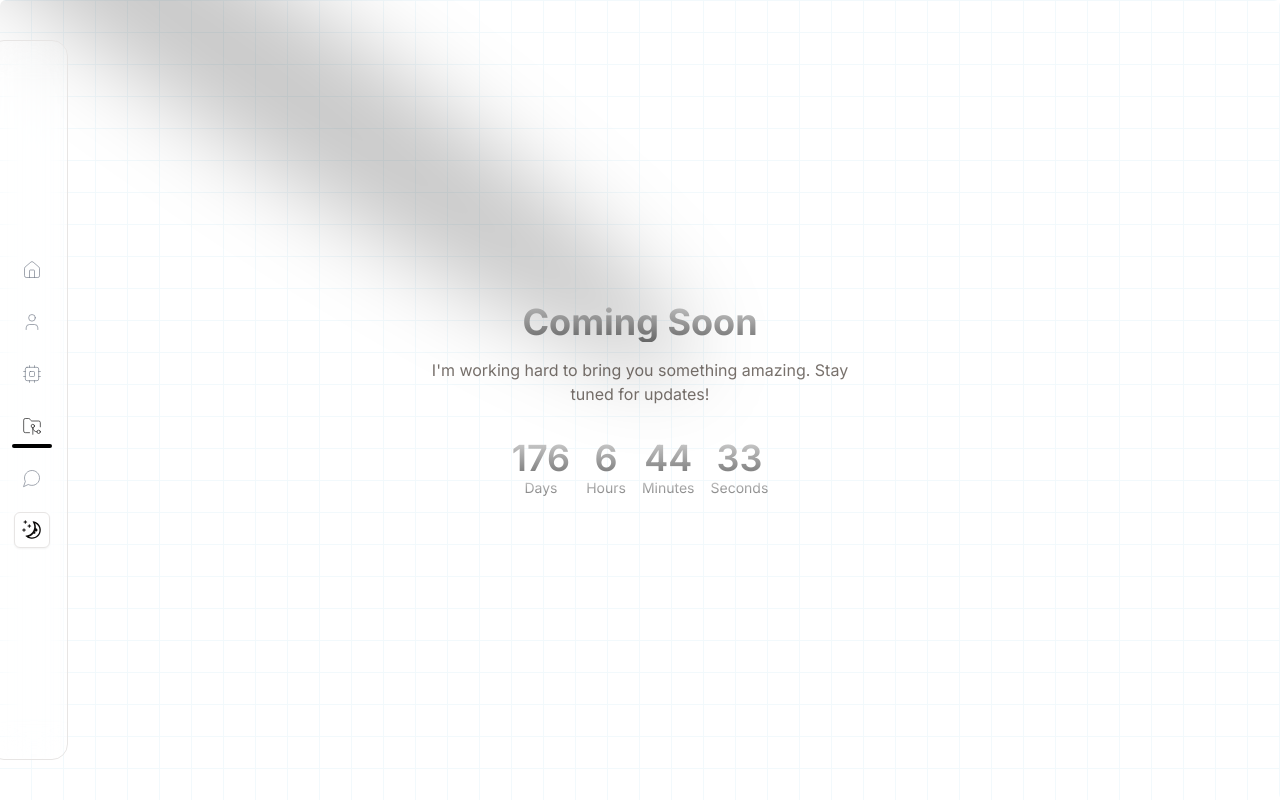
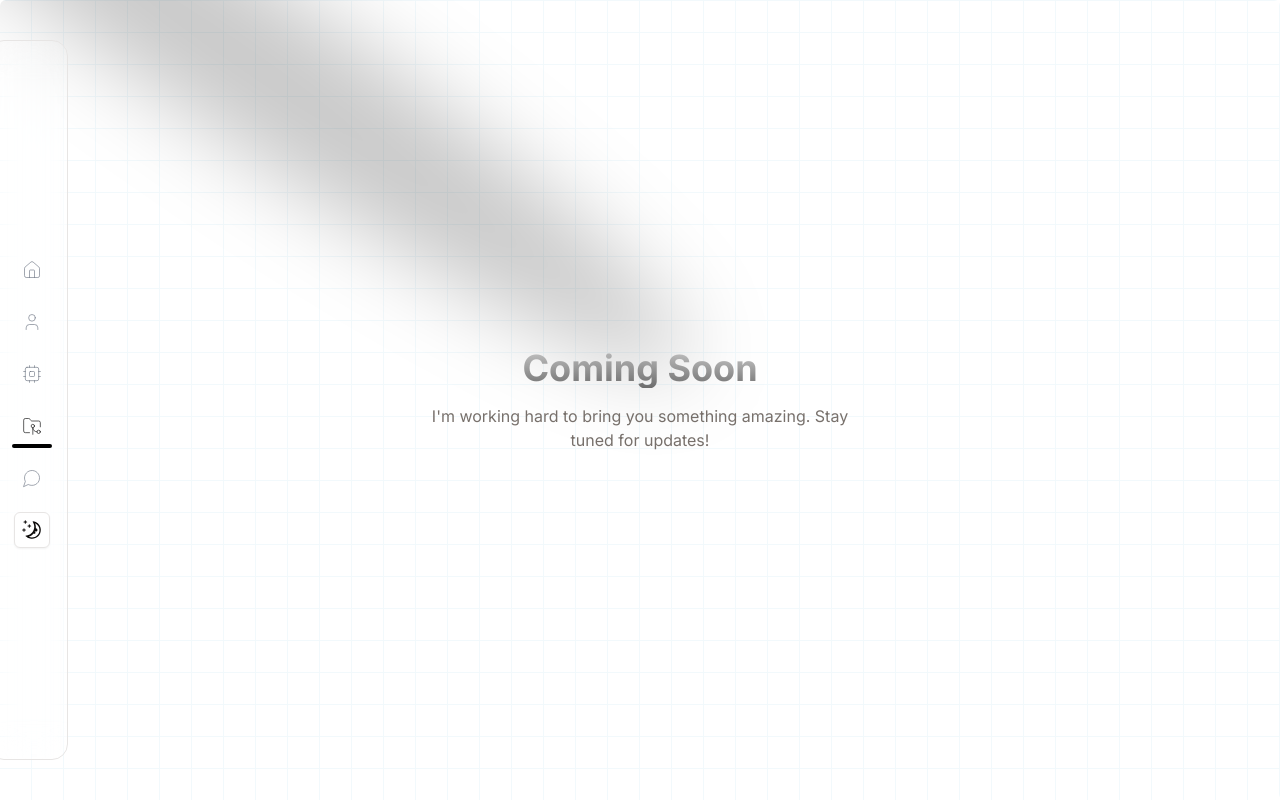
Before and after one commit to yassir-jeraidi/portfolio, a Next.js app: page /projects in a window 1280 px wide. Built offline with nearby package versions, Linux system fonts and the light colour scheme.

Commit message:
change project ui (comming soon)

```diff
--- a/src/components/projects.tsx
+++ b/src/components/projects.tsx
@@ -1,24 +1,5 @@
-"use client"
-import {useEffect, useState} from "react";
+export default function Projects() {
 
-export default function Projects() {
-    const [days, setDays] = useState(0)
-    const [hours, setHours] = useState(0)
-    const [minutes, setMinutes] = useState(0)
-    const [seconds, setSeconds] = useState(0)
-
-    useEffect(() => {
-        const countdownDate = new Date("2025-01-01").getTime()
-        const interval = setInterval(() => {
-            const now = new Date().getTime()
-            const distance = countdownDate - now
-            setDays(Math.floor(distance / (1000 * 60 * 60 * 24)))
-            setHours(Math.floor((distance % (1000 * 60 * 60 * 24)) / (1000 * 60 * 60)))
-            setMinutes(Math.floor((distance % (1000 * 60 * 60)) / (1000 * 60)))
-            setSeconds(Math.floor((distance % (1000 * 60)) / 1000))
-        }, 1000)
-        return () => clearInterval(interval)
-    }, [])
     return (
         /*<div className="md:flex md:ps-44 justify-start flex-col items-start gap-4 px-4">
             <h1 className="text-4xl font-bold bg-clip-text text-transparent bg-gradient-to-b pt-20 from-neutral-300 to-neutral-500 bg-opacity-50">
@@ -34,24 +15,6 @@
                 <p className="mt-4 text-muted-foreground">
                     I&apos;m working hard to bring you something amazing. Stay tuned for updates!
                 </p>
-                <div className="mt-8 flex items-center justify-center gap-4">
-                    <div className="flex flex-col items-center">
-                        <span className="text-4xl font-semibold bg-clip-text text-transparent bg-gradient-to-b  from-neutral-300 to-neutral-500 bg-opacity-50">{days}</span>
-                        <span className="text-sm bg-clip-text text-transparent bg-gradient-to-b  from-neutral-300 to-neutral-500 bg-opacity-50">Days</span>
-                    </div>
-                    <div className="flex flex-col items-center">
-                        <span className="text-4xl font-semibold bg-clip-text text-transparent bg-gradient-to-b  from-neutral-300 to-neutral-500 bg-opacity-50">{hours}</span>
-                        <span className="text-sm bg-clip-text text-transparent bg-gradient-to-b  from-neutral-300 to-neutral-500 bg-opacity-50">Hours</span>
-                    </div>
-                    <div className="flex flex-col items-center">
-                        <span className="text-4xl font-semibold bg-clip-text text-transparent bg-gradient-to-b  from-neutral-300 to-neutral-500 bg-opacity-50">{minutes}</span>
-                        <span className="text-sm bg-clip-text text-transparent bg-gradient-to-b  from-neutral-300 to-neutral-500 bg-opacity-50">Minutes</span>
-                    </div>
-                    <div className="flex flex-col items-center">
-                        <span className="text-4xl font-semibold bg-clip-text text-transparent bg-gradient-to-b  from-neutral-300 to-neutral-500 bg-opacity-50">{seconds}</span>
-                        <span className="text-sm bg-clip-text text-transparent bg-gradient-to-b  from-neutral-300 to-neutral-500 bg-opacity-50">Seconds</span>
-                    </div>
-                </div>
             </div>
         </div>
     );
```
